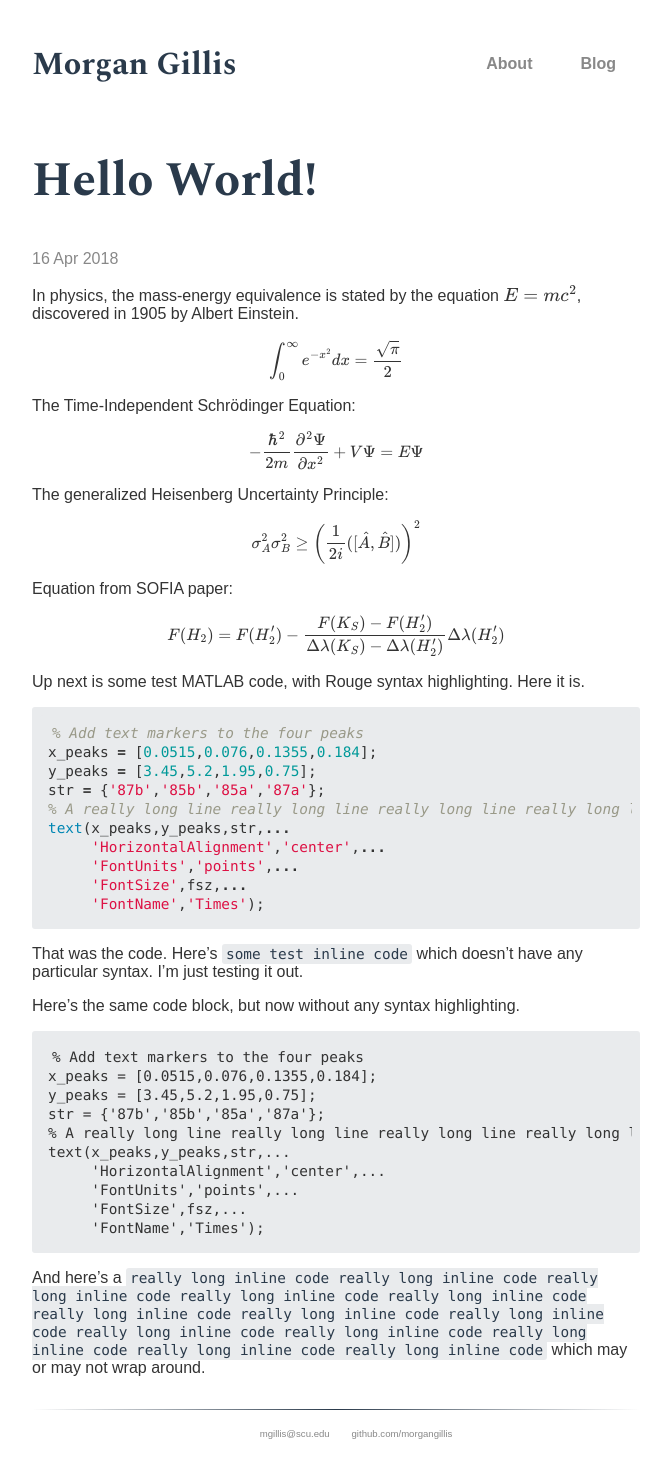
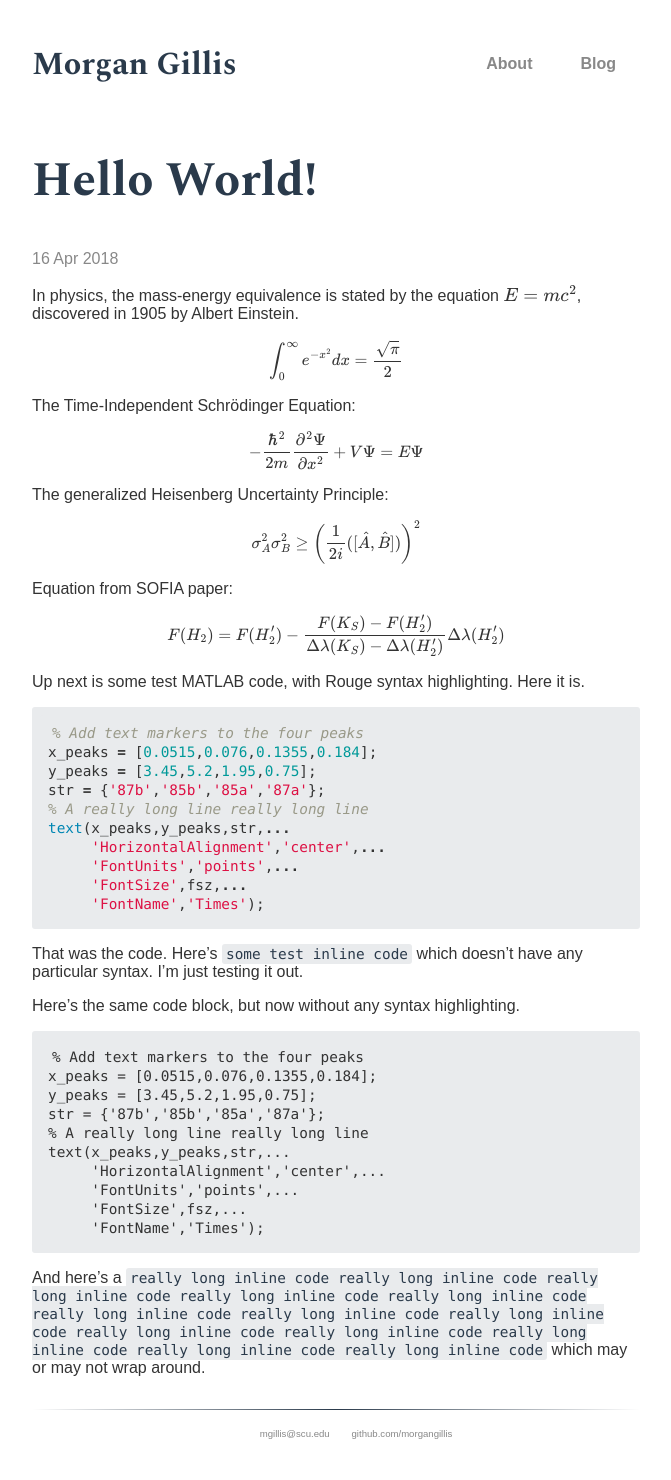
Before and after one commit to morgangillis/morgangillis.github.io, a Jekyll site: the page built from _posts/2018-04-16-hello-world.md, in a window 1280 px wide. Shown: the whole page, without its empty margins (304-975 px from the left). Built offline with Jekyll 4.4.1, drawn with Linux system fonts in a browser that asks for light colours; some web fonts are replaced; formulas are drawn with MathJax 3.

Commit message:
Update 2018-04-16-hello-world.md

```diff
--- a/_posts/2018-04-16-hello-world.md
+++ b/_posts/2018-04-16-hello-world.md
@@ -27,7 +27,7 @@ Up next is some test MATLAB code, with Rouge syntax highlighting. Here it is.
 x_peaks = [0.0515,0.076,0.1355,0.184];
 y_peaks = [3.45,5.2,1.95,0.75];
 str = {'87b','85b','85a','87a'};
-% A really long line really long line really long line really long line really long line really long line really long line
+% A really long line really long line
 text(x_peaks,y_peaks,str,...
      'HorizontalAlignment','center',...
      'FontUnits','points',...
@@ -44,7 +44,7 @@ Here's the same code block, but now without any syntax highlighting.
 x_peaks = [0.0515,0.076,0.1355,0.184];
 y_peaks = [3.45,5.2,1.95,0.75];
 str = {'87b','85b','85a','87a'};
-% A really long line really long line really long line really long line really long line really long line really long line
+% A really long line really long line
 text(x_peaks,y_peaks,str,...
      'HorizontalAlignment','center',...
      'FontUnits','points',...
```
